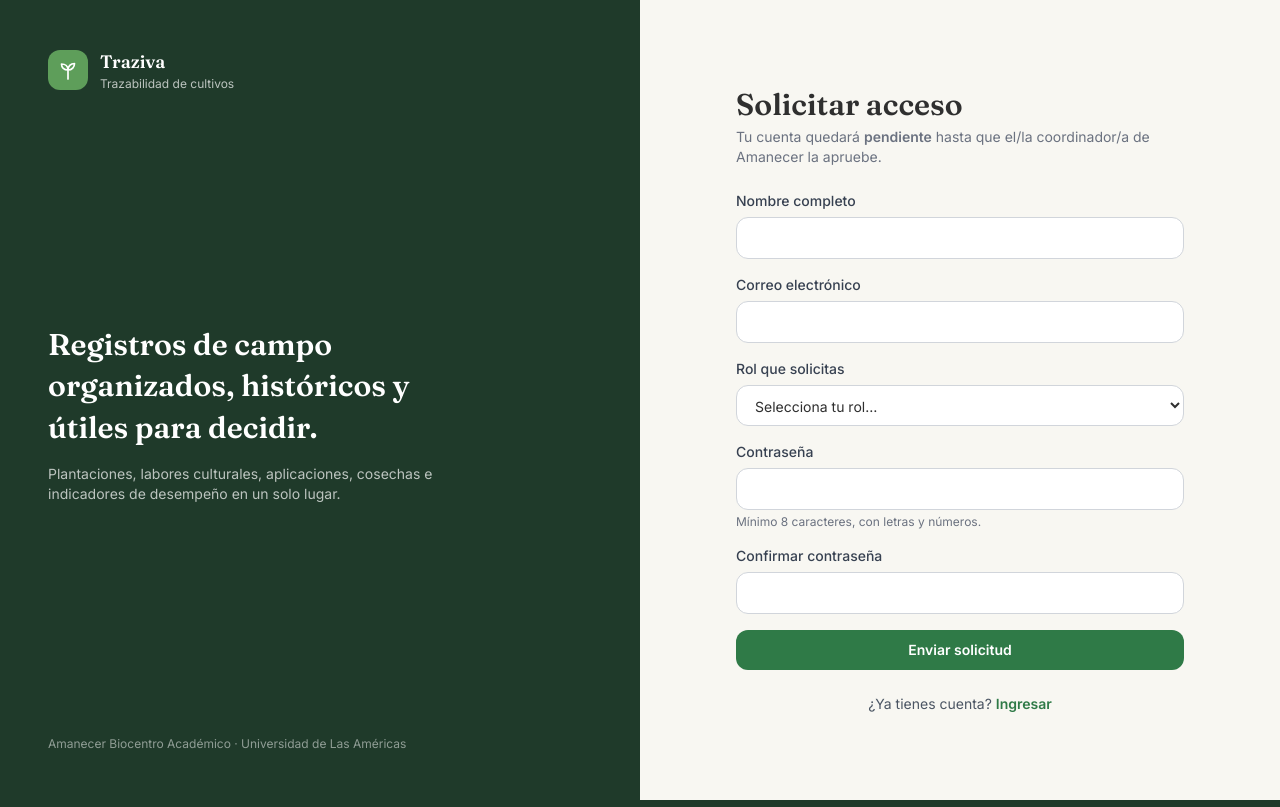
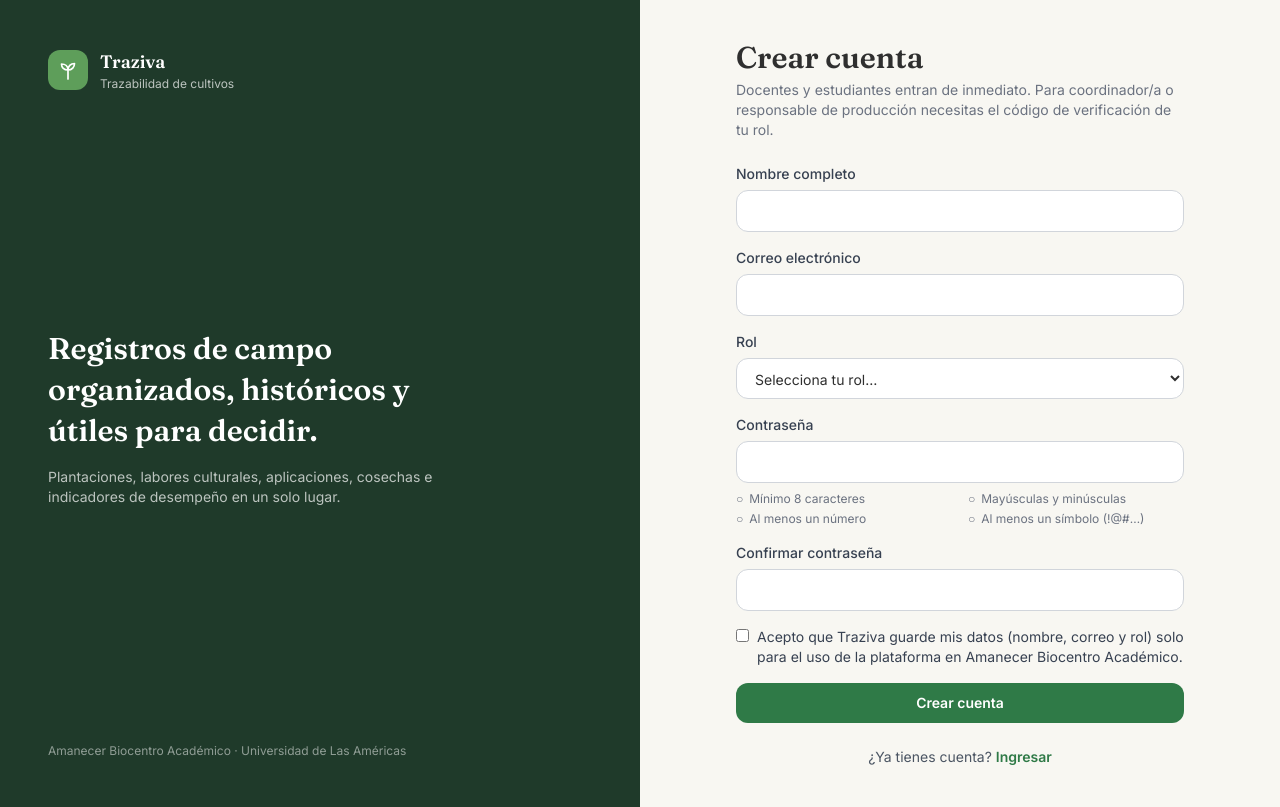
Before and after one commit to DayaPau/traziva, a Laravel app: page /registro in a window 1280 px wide. Run offline with Laravel 12, Linux system fonts and the light colour scheme; data comes from the database, SQL or seed files in the repository; style sheets or scripts are compiled from the project's sources.

Commit message:
Registro normal: docente y estudiante entran de inmediato; coordinador/a y responsable con código de verificación y límite de cuentas activas
- Reemplaza «Solicitar acceso» (cuentas pendientes) por «Crear cuenta» con validaciones completas
- Código fijo por rol en .env, comparado en tiempo constante; límite 1 coordinador/a y 2 responsables
- Límite aplicado también en Usuarios y roles; comando traziva:cambiar-coordinador
- Documentado en D-16

Co-Authored-By: Claude Opus 5.5 <noreply@anthropic.com>

```diff
--- a/app/Http/Controllers/Auth/RegistroController.php
+++ b/app/Http/Controllers/Auth/RegistroController.php
@@ -4,38 +4,36 @@ namespace App\Http\Controllers\Auth;
 
 use App\Http\Controllers\Controller;
 use App\Http\Requests\RegistroRequest;
-use App\Models\Auditoria;
 use App\Models\Rol;
-use App\Models\User;
+use App\Services\Usuarios\RegistroCuentas;
+use Illuminate\Support\Facades\Auth;
 
 /**
- * Registro público con aprobación (D-02): la persona elige el rol que solicita,
- * pero la cuenta nace "pendiente" y no puede ingresar hasta que el/la
- * coordinador/a la apruebe en "Usuarios y roles".
+ * Registro de cuentas (D-16): la cuenta queda activa y la persona entra de inmediato.
+ * Coordinador/a y responsable necesitan el código de verificación de su rol.
  */
 class RegistroController extends Controller
 {
+    public function __construct(private RegistroCuentas $registro) {}
+
     public function create()
     {
-        $roles = Rol::orderBy('id')->get()
-            ->mapWithKeys(fn (Rol $r) => [$r->id => config("traziva.roles.{$r->nombre}", $r->nombre)]);
+        $roles = $this->registro->rolesDisponibles();
 
-        return view('auth.registro', ['roles' => $roles]);
+        return view('auth.registro', [
+            'roles' => $roles->mapWithKeys(fn (Rol $r) => [$r->id => config("traziva.roles.{$r->nombre}", $r->nombre)]),
+            // ids de los roles que exigen código (el formulario muestra el campo solo para ellos)
+            'conCodigo' => $roles->filter(fn (Rol $r) => $this->registro->requiereCodigo($r->nombre))->modelKeys(),
+        ]);
     }
 
     public function store(RegistroRequest $request)
     {
-        // Sin eventos: se audita una sola vez, con la acción explícita «registro» (abajo).
-        $user = User::withoutEvents(fn () => User::create($request->validated() + ['estado' => 'pendiente']));
+        $user = $this->registro->registrar($request->validated());
 
-        Auditoria::create([
-            'accion' => 'registro',
-            'entidad' => 'users',
-            'entidad_id' => $user->id,
-            'valores_despues' => ['name' => $user->name, 'email' => $user->email, 'rol_id' => $user->rol_id, 'estado' => 'pendiente'],
-        ]);
+        Auth::login($user);
+        $request->session()->regenerate();
 
-        return redirect()->route('login')
-            ->with('ok', 'Solicitud enviada. Podrás ingresar cuando el/la coordinador/a apruebe tu cuenta.');
+        return redirect()->route('dashboard')->with('ok', "¡Bienvenido/a, {$user->name}! Tu cuenta de ".mb_strtolower($user->rol_etiqueta).' está lista.');
     }
 }
--- a/app/Services/Usuarios/GestionUsuarios.php
+++ b/app/Services/Usuarios/GestionUsuarios.php
@@ -9,11 +9,14 @@ use Illuminate\Support\Facades\DB;
 use Illuminate\Validation\ValidationException;
 
 /**
- * Reglas de negocio de la gestión de usuarios (S5-04).
+ * Reglas de negocio de la gestión de usuarios (S5-04, D-16).
  *
  * Invariantes:
- *  1. Nadie puede desactivarse ni quitarse el rol de coordinador/a a sí mismo (evita quedar fuera por error).
- *  2. Siempre debe quedar al menos un/a coordinador/a activo/a (si no, nadie podría administrar ni aprobar cuentas).
+ *  1. Nadie puede desactivarse ni quitarse el rol a sí mismo (evita quedar fuera por error).
+ *  2. Siempre debe quedar al menos un/a coordinador/a activo/a.
+ *  3. Límite de cuentas ACTIVAS por rol (config traziva.registro.limites: 1 coordinador/a, 2 responsables).
+ *     Con 1 y 2 juntas, siempre hay exactamente un/a coordinador/a; el cambio de persona se hace
+ *     con `php artisan traziva:cambiar-coordinador`.
  *
  * La auditoría de crear/modificar la hace el trait Auditable del modelo User (sin contraseña).
  * Aquí se registran además las acciones con nombre propio: «aprobar» y «restablecer_clave».
@@ -22,12 +25,21 @@ class GestionUsuarios
 {
     public function crear(array $datos): User
     {
-        return User::create($datos + ['estado' => 'activo']);
+        $datos += ['estado' => 'activo'];
+        $this->verificarCupo((int) $datos['rol_id'], $datos['estado']);
+
+        return User::create($datos);
     }
 
     public function actualizar(User $usuario, array $datos, User $actor): User
     {
-        $this->verificarInvariantes($usuario, $datos['rol_id'] ?? $usuario->rol_id, $datos['estado'] ?? $usuario->estado, $actor);
+        $rolId = (int) ($datos['rol_id'] ?? $usuario->rol_id);
+        $estado = $datos['estado'] ?? $usuario->estado;
+        $this->verificarInvariantes($usuario, $rolId, $estado, $actor);
+        // El cupo solo se revisa si la cuenta pasa a ocupar uno (cambia de rol o se activa).
+        if ($rolId !== (int) $usuario->rol_id || $usuario->estado !== 'activo') {
+            $this->verificarCupo($rolId, $estado, $usuario);
+        }
 
         return DB::transaction(function () use ($usuario, $datos) {
             $estabaPendiente = $usuario->estado === 'pendiente';
@@ -57,14 +69,39 @@ class GestionUsuarios
         });
     }
 
-    private function verificarInvariantes(User $usuario, int|string $rolId, string $estado, User $actor): void
+    /** ¿Queda lugar para otra cuenta activa de este rol? (true si el rol no tiene límite) */
+    public function hayCupo(string $rolNombre, ?User $excepto = null): bool
+    {
+        $limite = config("traziva.registro.limites.$rolNombre");
+
+        return $limite === null || User::whereHas('rol', fn ($q) => $q->where('nombre', $rolNombre))
+            ->where('estado', 'activo')
+            ->when($excepto, fn ($q) => $q->whereKeyNot($excepto->id))
+            ->count() < $limite;
+    }
+
+    private function verificarCupo(int $rolId, string $estado, ?User $usuario = null): void
+    {
+        $rol = Rol::find($rolId);
+        if ($estado !== 'activo' || ! $rol || $this->hayCupo($rol->nombre, $usuario)) {
+            return;
+        }
+
+        $limite = config("traziva.registro.limites.{$rol->nombre}");
+        $nombre = mb_strtolower(config("traziva.roles.{$rol->nombre}", $rol->nombre));
+        throw ValidationException::withMessages([
+            'rol_id' => "Ya existe el máximo de cuentas activas de $nombre ($limite). Desactiva una antes de activar otra.",
+        ]);
+    }
+
+    private function verificarInvariantes(User $usuario, int $rolId, string $estado, User $actor): void
     {
         $idCoordinador = (int) Rol::where('nombre', 'coordinador')->value('id');
         $rolActual = (int) $usuario->getOriginal('rol_id');
         $dejaDeSerCoordinadorActivo = $rolActual === $idCoordinador && $usuario->getOriginal('estado') === 'activo'
-            && ((int) $rolId !== $idCoordinador || $estado !== 'activo');
+            && ($rolId !== $idCoordinador || $estado !== 'activo');
 
-        if ($usuario->is($actor) && ($estado !== 'activo' || (int) $rolId !== $rolActual)) {
+        if ($usuario->is($actor) && ($estado !== 'activo' || $rolId !== $rolActual)) {
             throw ValidationException::withMessages(['estado' => 'No puedes desactivar tu propia cuenta ni cambiar tu propio rol.']);
         }
 
--- /dev/null
+++ b/app/Services/Usuarios/RegistroCuentas.php
@@ -0,0 +1,81 @@
+<?php
+
+namespace App\Services\Usuarios;
+
+use App\Models\Auditoria;
+use App\Models\Rol;
+use App\Models\User;
+use Illuminate\Support\Collection;
+use Illuminate\Support\Facades\DB;
+use Illuminate\Validation\ValidationException;
+
+/**
+ * Registro público de cuentas (D-16).
+ *
+ *  - Docente y estudiante: se registran solos y la cuenta queda activa (solo consultan).
+ *  - Coordinador/a y responsable: además necesitan el código de verificación de su rol
+ *    (config traziva.registro.codigos, definido en el .env) y que haya cupo (límite de cuentas activas).
+ */
+class RegistroCuentas
+{
+    public function __construct(private GestionUsuarios $gestion) {}
+
+    /** Roles que se ofrecen en el formulario: los de consulta siempre; los privilegiados solo si tienen código configurado. */
+    public function rolesDisponibles(): Collection
+    {
+        return Rol::orderBy('id')->get()
+            ->filter(fn (Rol $r) => ! $this->requiereCodigo($r->nombre) || $this->codigoConfigurado($r->nombre))
+            ->values();
+    }
+
+    public function requiereCodigo(string $rol): bool
+    {
+        return array_key_exists($rol, config('traziva.registro.codigos', []));
+    }
+
+    public function codigoValido(string $rol, ?string $codigo): bool
+    {
+        $esperado = (string) config("traziva.registro.codigos.$rol", '');
+
+        // hash_equals: comparación en tiempo constante (no revela cuántos caracteres coinciden).
+        return $esperado !== '' && $codigo !== null && hash_equals($esperado, trim($codigo));
+    }
+
+    public function hayCupo(string $rol): bool
+    {
+        return $this->gestion->hayCupo($rol);
+    }
+
+    /** Crea la cuenta activa y la audita. El cupo se vuelve a comprobar dentro de la transacción. */
+    public function registrar(array $datos): User
+    {
+        return DB::transaction(function () use ($datos) {
+            $rol = Rol::findOrFail($datos['rol_id']);
+            if (! $this->hayCupo($rol->nombre)) {
+                throw ValidationException::withMessages(['rol_id' => 'Ya no hay cupo para ese rol. Elige otro o contacta al coordinador/a.']);
+            }
+
+            // Sin eventos: se audita una sola vez, con la acción explícita «registro».
+            $user = User::withoutEvents(fn () => User::create([
+                'name' => $datos['name'], 'email' => $datos['email'], 'password' => $datos['password'],
+                'rol_id' => $rol->id, 'estado' => 'activo',
+            ]));
+
+            Auditoria::create([
+                'user_id' => $user->id,
+                'accion' => 'registro',
+                'entidad' => 'users',
+                'entidad_id' => $user->id,
+                'valores_despues' => ['name' => $user->name, 'email' => $user->email, 'rol_id' => $rol->id,
+                    'estado' => 'activo', 'con_codigo' => $this->requiereCodigo($rol->nombre)],
+            ]);
+
+            return $user;
+        });
+    }
+
+    private function codigoConfigurado(string $rol): bool
+    {
+        return (string) config("traziva.registro.codigos.$rol", '') !== '';
+    }
+}
--- a/config/traziva.php
+++ b/config/traziva.php
@@ -9,6 +9,26 @@ return [
         'responsable' => 'Responsable de Producción Agrícola',
         'docente'     => 'Docente / Investigador',
         'estudiante'  => 'Estudiante / Practicante',
+    ],
+
+    /*
+    | Registro de cuentas (D-16).
+    | - Docente y estudiante se registran solos y entran de inmediato (solo consultan).
+    | - Coordinador/a y responsable necesitan el código de verificación de su rol, que vive
+    |   solo en el .env del servidor (nunca en el repositorio). Si un código está vacío,
+    |   ese rol no se ofrece en el registro.
+    | - 'limites': máximo de cuentas ACTIVAS por rol (registro y "Usuarios y roles").
+    |   Con el cupo lleno, un código filtrado no sirve de nada.
+    */
+    'registro' => [
+        'codigos' => [
+            'coordinador' => env('TRAZIVA_CODIGO_COORDINADOR', ''),
+            'responsable' => env('TRAZIVA_CODIGO_RESPONSABLE', ''),
+        ],
+        'limites' => [
+            'coordinador' => 1,
+            'responsable' => 2,   // Amanecer tiene dos responsables de producción
+        ],
     ],
 
     /*
--- a/resources/views/auth/login.blade.php
+++ b/resources/views/auth/login.blade.php
@@ -24,6 +24,6 @@
 </form>
 
 <p class="text-sm text-gray-600 mt-6 text-center">
-    ¿No tienes cuenta? <a href="{{ route('registro') }}" class="font-semibold text-agro-moss hover:underline">Solicitar acceso</a>
+    ¿No tienes cuenta? <a href="{{ route('registro') }}" class="font-semibold text-agro-moss hover:underline">Crear cuenta</a>
 </p>
 @endsection
--- a/resources/views/auth/registro.blade.php
+++ b/resources/views/auth/registro.blade.php
@@ -1,17 +1,58 @@
 @extends('layouts.invitado')
-@section('titulo', 'Solicitar acceso')
+@section('titulo', 'Crear cuenta')
 @section('contenido')
-<h1>Solicitar acceso</h1>
-<p class="text-sm text-gray-500 mt-1 mb-6">Tu cuenta quedará <strong>pendiente</strong> hasta que el/la coordinador/a de Amanecer la apruebe.</p>
+<h1>Crear cuenta</h1>
+<p class="text-sm text-gray-500 mt-1 mb-6">
+    Docentes y estudiantes entran de inmediato. Para coordinador/a o responsable de producción necesitas el código de verificación de tu rol.
+</p>
 
-<form method="POST" action="{{ url('/registro') }}" class="space-y-4" novalidate>
+<form method="POST" action="{{ url('/registro') }}" class="space-y-4" novalidate
+      x-data="{ rol: @js((string) old('rol_id', '')), conCodigo: @js(array_map('strval', $conCodigo)) }">
     @csrf
-    <x-input name="name" label="Nombre completo" required autocomplete="name" maxlength="120" />
+
+    {{-- Campo trampa contra bots: oculto para las personas --}}
+    <div class="hidden" aria-hidden="true">
+        <label for="sitio_web">No llenar este campo</label>
+        <input id="sitio_web" name="sitio_web" type="text" tabindex="-1" autocomplete="off">
+    </div>
+
+    <x-input name="name" label="Nombre completo" required autocomplete="name" minlength="3" maxlength="120" />
     <x-input name="email" label="Correo electrónico" type="email" required autocomplete="email" maxlength="150" />
-    <x-select name="rol_id" label="Rol que solicitas" :opciones="$roles" vacio="Selecciona tu rol…" required />
-    <x-input name="password" label="Contraseña" type="password" required autocomplete="new-password" ayuda="Mínimo 8 caracteres, con letras y números." />
+    <x-select name="rol_id" label="Rol" :opciones="$roles" vacio="Selecciona tu rol…" required x-model="rol" />
+
+    <div x-show="conCodigo.includes(rol)" x-cloak>
+        <x-input name="codigo" label="Código de verificación del rol" autocomplete="off" maxlength="60"
+                 ayuda="Lo entrega el/la coordinador/a de Amanecer. Sin él no se puede crear una cuenta de este rol." />
+    </div>
+
+    {{-- Contraseña con requisitos visibles que se marcan al cumplirse --}}
+    <div x-data="{ c: '' }">
+        <x-input name="password" label="Contraseña" type="password" required autocomplete="new-password" x-model="c" />
+        <ul class="mt-2 grid grid-cols-2 gap-x-4 gap-y-1 text-xs" aria-label="Requisitos de la contraseña">
+            @foreach([
+                'c.length >= 8' => 'Mínimo 8 caracteres',
+                '/[a-z]/.test(c) && /[A-Z]/.test(c)' => 'Mayúsculas y minúsculas',
+                '/[0-9]/.test(c)' => 'Al menos un número',
+                '/[^A-Za-z0-9]/.test(c)' => 'Al menos un símbolo (!@#…)',
+            ] as $condicion => $texto)
+                <li class="flex items-center gap-1.5" :class="{{ $condicion }} ? 'text-green-700' : 'text-gray-500'">
+                    <span x-text="{{ $condicion }} ? '✓' : '○'"></span> {{ $texto }}
+                </li>
+            @endforeach
+        </ul>
+    </div>
     <x-input name="password_confirmation" label="Confirmar contraseña" type="password" required autocomplete="new-password" />
-    <button class="btn-primary w-full">Enviar solicitud</button>
+
+    <div>
+        <label class="flex items-start gap-2 text-sm text-gray-700">
+            <input type="checkbox" name="terminos" value="1" @checked(old('terminos')) required
+                   class="mt-0.5 rounded border-gray-300 text-agro-moss focus:ring-agro-moss">
+            <span>Acepto que Traziva guarde mis datos (nombre, correo y rol) solo para el uso de la plataforma en Amanecer Biocentro Académico.</span>
+        </label>
+        @error('terminos')<p class="text-xs text-red-600 mt-1">{{ $message }}</p>@enderror
+    </div>
+
+    <button class="btn-primary w-full">Crear cuenta</button>
 </form>
 
 <p class="text-sm text-gray-600 mt-6 text-center">
```
Also changed, not shown: app/Console/Commands/CambiarCoordinadorCommand.php (added, +89 -0 lines), app/Http/Requests/RegistroRequest.php (+68 -6 lines), docs/decisiones.md (+10 -0 lines), docs/pendientes.md (+2 -2 lines), tests/Feature/AccesoYPermisosTest.php (+6 -19 lines), tests/Feature/RegistroTest.php (added, +167 -0 lines), README.md, 1 other file.
